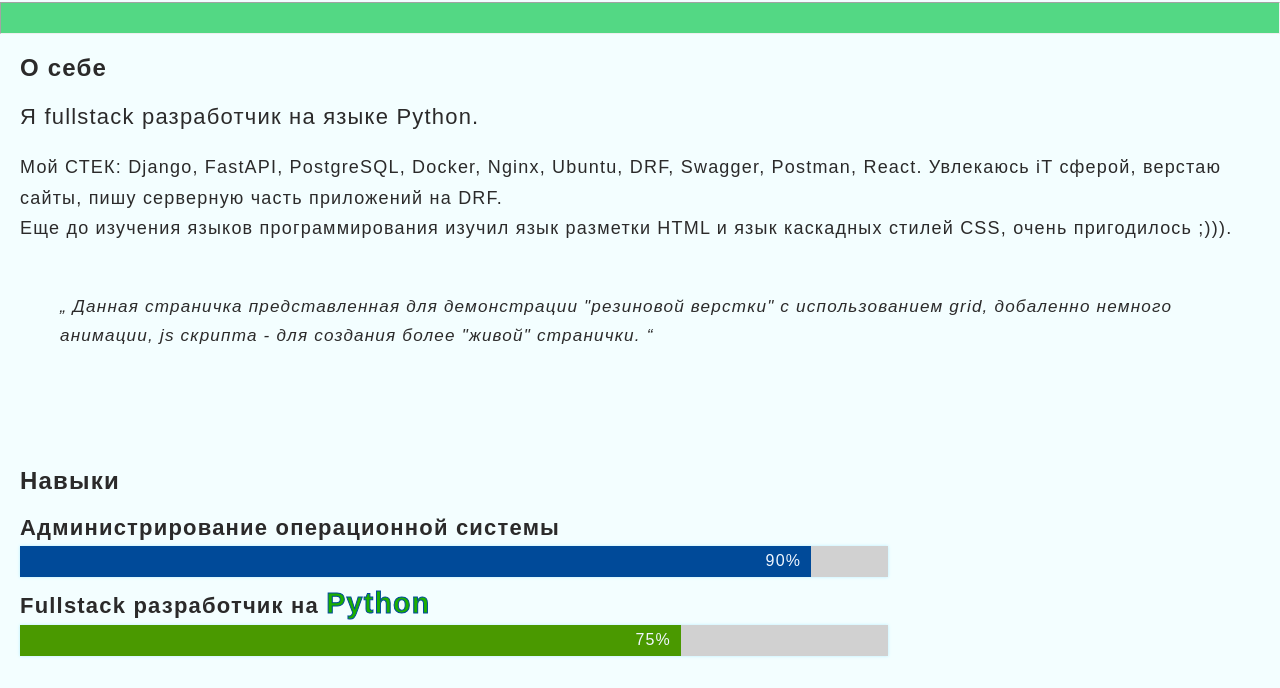
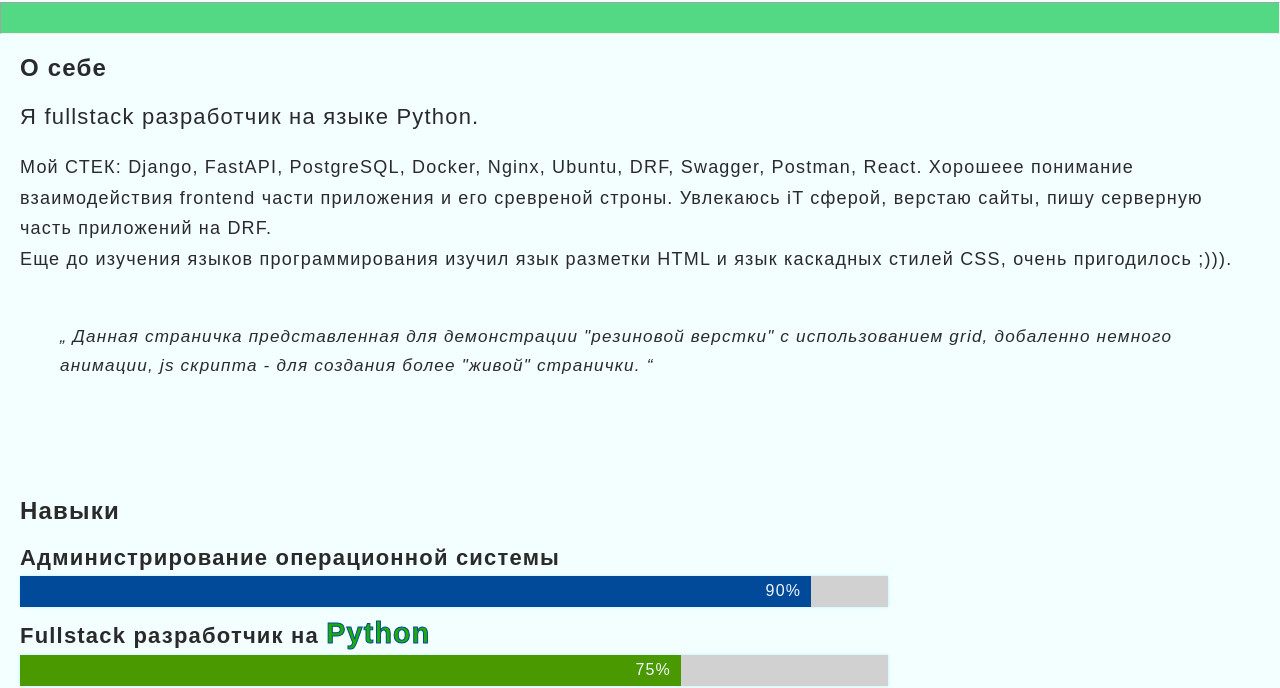
Before and after one commit to Gennadii87/E10, a plain HTML site: page index.html in a window 1280 px wide. Shown: the part 146-834 px from the top of the page. Drawn offline with Linux system fonts and the light colour scheme.

Commit message:
Update index.html

```diff
--- a/index.html
+++ b/index.html
@@ -19,6 +19,7 @@
         <p>Я fullstack разработчик на языке Python.</p>
         <article>
             Мой СТЕК: Django, FastAPI, PostgreSQL, Docker, Nginx, Ubuntu, DRF, Swagger, Postman, React.
+            Хорошеее понимание взаимодействия frontend части приложения и его сревреной строны.
             Увлекаюсь iT сферой, верстаю сайты, пишу серверную часть приложений на DRF.<br>Еще до изучения языков программирования
             изучил язык разметки HTML и язык каскадных стилей CSS, очень пригодилось ;&#x29;&#x29;&#x29;.<br>
             <br><span class="demo"><blockquote>&#8222; Данная страничка представленная для демонстрации "резиновой верстки" с использованием grid, добаленно немного анимации, js скрипта - для создания более "живой" странички. &#8220;</blockquote></span>
```
